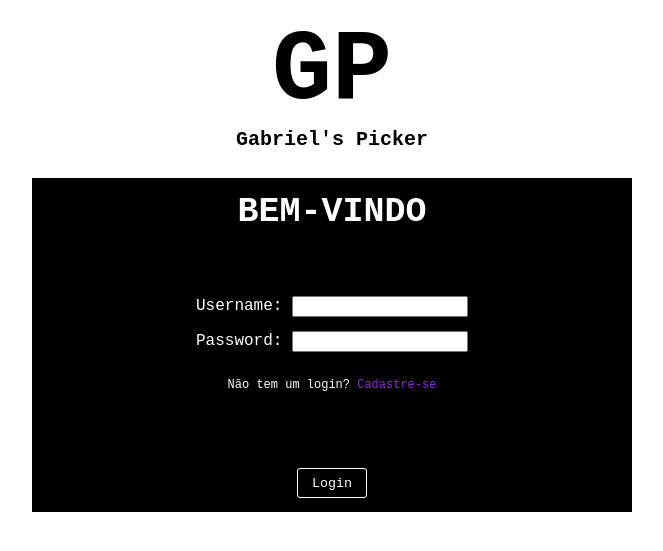
After one commit to Space-G/TrabalhoES2019-2, a PHP site: page /Views/login.html in a window 1280 px wide. The commit adds this page. Shown: the top 551 px of the page, without its empty margins (308-971 px from the left). Run offline with PHP 8.4, Linux system fonts and the light colour scheme.

Commit message:
+ Adicionando página de login

```diff
--- a/Styles/geral.css
+++ b/Styles/geral.css
@@ -1,6 +1,15 @@
 * {
 	color: black;
 	font-family: 'Courier New', Courier, monospace
+}
+
+p {
+	font-size: 12px !important;
+}
+
+a {
+	color: blueviolet !important;
+	text-decoration: none !important;
 }
 
 h1 {
@@ -10,8 +19,15 @@ h1 {
 	margin: 0px 0px 0px 0px !important;
 }
 
+h3 {
+	font-size: 35px !important;
+	color: white !important;
+	text-align: center;
+	margin: 0px 0px 0px 0px !important;
+}
+
 h4 {
-	font-size: 30px !important;
+	font-size: 20px !important;
 	color: black !important;
 	text-align: center;
 	margin: 0px 0px 20px 0px !important;
@@ -54,6 +70,7 @@ p {
 .botao:hover {
 	background-color: white;
 	color: black;
+	cursor: pointer;
 }
 
 .botao:active {
@@ -64,3 +81,7 @@ p {
 	text-decoration: none !important;
 	outline: none !important;
 }
+
+.espacamento-maior {
+	margin-bottom: 50px !important;
+}
--- /dev/null
+++ b/Views/login.html
@@ -0,0 +1,35 @@
+<!DOCTYPE html>
+<html lang="pt-BR">
+<head>
+	<meta charset="UTF-8">
+	<title>Home</title>
+	<link rel="stylesheet" type="text/css" href="../Styles/geral.css">
+	<script src="https://ajax.googleapis.com/ajax/libs/jquery/3.4.1/jquery.min.js"></script>
+	<script type="text/javascript" src="cadastro.js"></script>
+</head>
+<body>
+	<div>
+		<h1>GP</h1>
+		<h4>Gabriel's Picker</h4>
+	</div>
+	<div class="menu">
+		<div class="espacamento-maior">
+			<h3>BEM-VINDO</h3>
+		</div>
+		<div>
+			<label for="username">Username: </label>
+			<input id="username" type="text">
+		</div>
+		<div>
+			<label for="password">Password: </label>
+			<input id="password" type="password">
+		</div>
+		<div class="espacamento-maior">
+			<p>Não tem um login? <a href="ColocarLinkParaTelaCadastro">Cadastre-se</a></p>
+		</div>
+		<div>
+			<button class="botao" onclick="logar()">Login</button>
+		</div>
+	</div>
+</body>
+</html>
```
Also changed, not shown: Views/home.html (deleted, +0 -42 lines).
